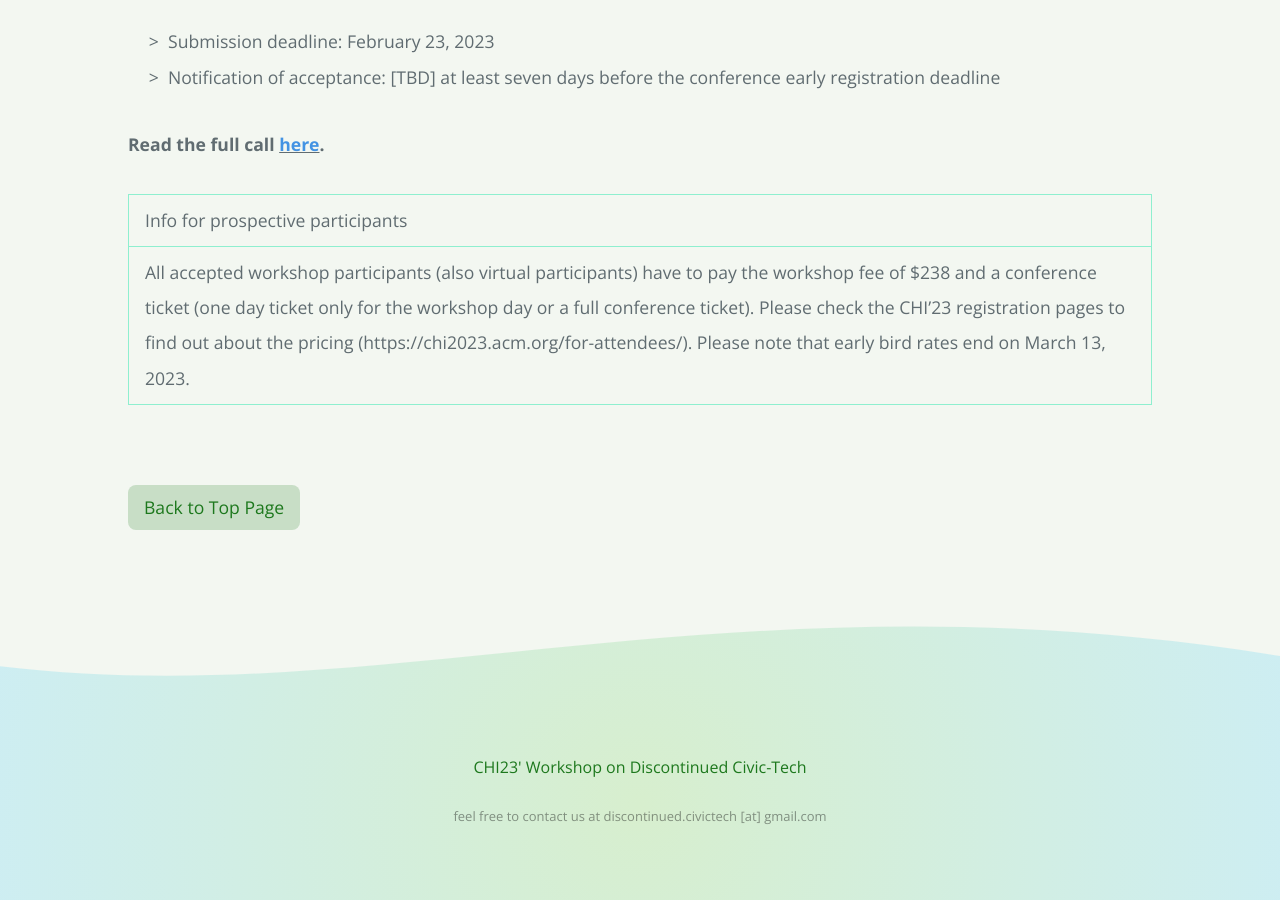
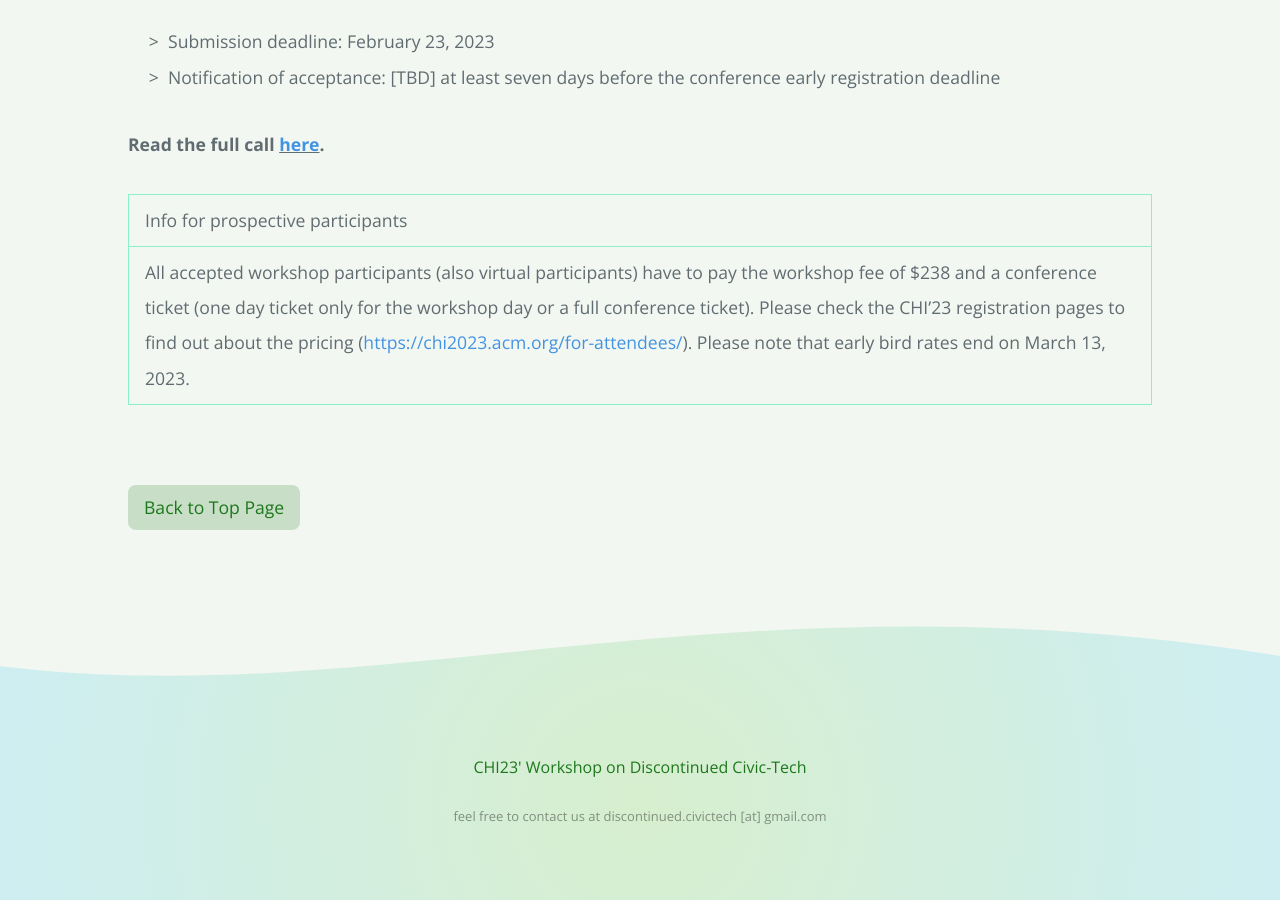
Before and after one commit to discontinued-civictech/discontinued-civictech.github.io, a Jekyll site: the page built from call.md, in a window 1280 px wide and 900 px high, scrolled down 3085 px. Built offline with Jekyll 4.4.1, drawn with Linux system fonts in a browser that asks for light colours; our own code applies the rules of GitHub Pages for plain Markdown files; part of the change alters nothing that is shown.

```diff
--- a/call.md
+++ b/call.md
@@ -46,6 +46,6 @@ Please include in your submission if you would like or would not like to have yo
 #### <strong>Read the full call <u><a href="files/Preprint_Hamm_Shibuya_Pargman_etal_Failed_yet_successful.pdf">here</a></u><strong>.
 
 |Info for prospective participants |
-|All accepted workshop participants (also virtual participants) have to pay the workshop fee of $238 and a conference ticket (one day ticket only for the workshop day or a full conference ticket). Please check the CHI'23 registration pages to find out about the pricing (https://chi2023.acm.org/for-attendees/). Please note that early bird rates end on March 13, 2023.|
+|All accepted workshop participants (also virtual participants) have to pay the workshop fee of $238 and a conference ticket (one day ticket only for the workshop day or a full conference ticket). Please check the CHI'23 registration pages to find out about the pricing (<a href="https://chi2023.acm.org/for-attendees/">https://chi2023.acm.org/for-attendees/</a>). Please note that early bird rates end on March 13, 2023.|
 
 <a href = "./" class="btn-to-top">Back to Top Page</a>
```
